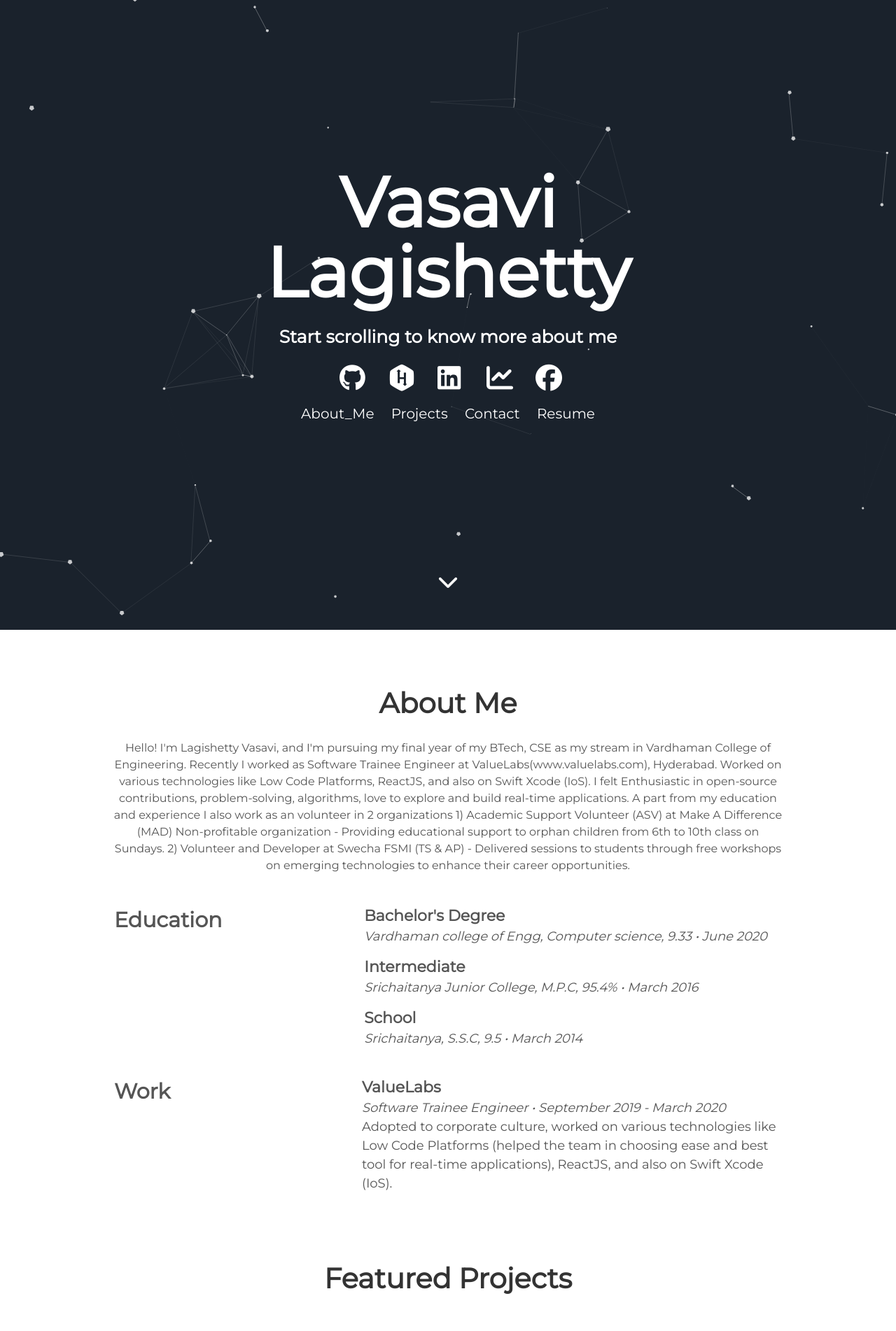
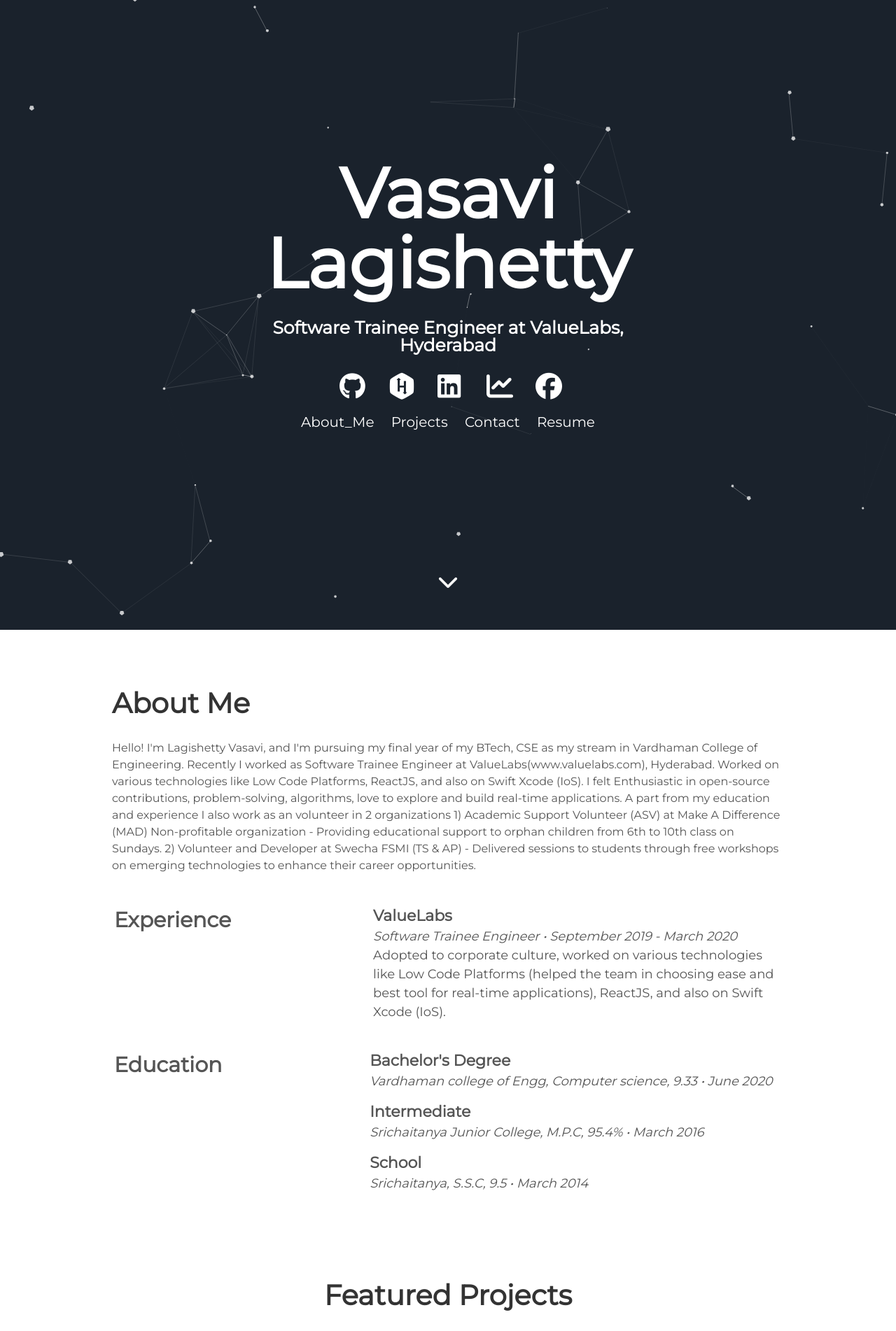
Before and after one commit to VasaviLagishetty/VasaviLagishetty.github.io, a Jekyll site: the page built from index.html, in a window 1280 px wide. Shown: the top 1902 px of the page at 70% size. Built offline with Jekyll 4.4.1, drawn with Linux system fonts in a browser that asks for light colours; nearby versions of some CDN libraries.

Commit message:
updated About_Me page

```diff
--- a/_config.yml
+++ b/_config.yml
@@ -7,7 +7,7 @@ description: A simple blog about me
 # User settings
 username: Vasavi Lagishetty
 user_description: Hello! I'm Lagishetty Vasavi, and I'm pursuing my final year of my BTech, CSE as my stream in Vardhaman College of Engineering. Recently I worked as Software Trainee Engineer at ValueLabs(www.valuelabs.com), Hyderabad. Worked on various technologies like Low Code Platforms, ReactJS, and also on Swift Xcode (IoS). I felt Enthusiastic in open-source contributions, problem-solving, algorithms, love to explore and build real-time applications. A part from my education and experience I also work as an volunteer in 2 organizations 1) Academic Support Volunteer (ASV) at Make A Difference (MAD) Non-profitable organization - Providing educational support to orphan children from 6th to 10th class on Sundays. 2) Volunteer and Developer at Swecha FSMI (TS & AP) - Delivered sessions to students through free workshops on emerging technologies to enhance their career opportunities.
-user_title: Start scrolling to know more about me
+user_title: Software Trainee Engineer at ValueLabs, Hyderabad
 email: vasavi2910@gmail.com
 github_username:  VasaviLagishetty
 hackerrank_username: vasavi_2910
--- a/_includes/about.html
+++ b/_includes/about.html
@@ -16,7 +16,7 @@
      }
      @media only screen and (max-width: 550px) {
       th{
-       padding-right: 60px;
+       padding-right: 100px;
        vertical-align: top;
        font-size: 18px;
      }
@@ -37,7 +37,13 @@
 </div><br>
 <table>
   <tr>
-    <th rowspan="3">Education</th>
+    <th rowspan="1">Experience</th>
+    <td><b>ValueLabs</b><br><i>Software Trainee Engineer • September 2019 - March 2020</i><br>Adopted to corporate culture, worked on various technologies like Low Code Platforms (helped the team in choosing ease and best tool for real-time applications), ReactJS, and also on Swift Xcode (IoS).</td>
+  </tr>
+</table><br>
+<table>
+  <tr>
+    <th rowspan="3">Education&nbsp;</th>
     <td><b>Bachelor's Degree</b><br><i>Vardhaman college of Engg, Computer science, 9.33 • June 2020</i></td>
   </tr>
   <tr>
@@ -48,9 +54,3 @@
   </tr>
 </table>
 <br>
-<table>
-  <tr>
-    <th rowspan="1">Work&nbsp;&nbsp;&nbsp;&nbsp;&nbsp;&nbsp;&nbsp;&nbsp;&nbsp;</th>
-    <td><b>ValueLabs</b><br><i>Software Trainee Engineer • September 2019 - March 2020</i><br>Adopted to corporate culture, worked on various technologies like Low Code Platforms (helped the team in choosing ease and best tool for real-time applications), ReactJS, and also on Swift Xcode (IoS).</td>
-  </tr>
-</table>
--- a/assets/css/main.css
+++ b/assets/css/main.css
@@ -3928,15 +3928,19 @@ sup {
 	max-width:960px;
 	margin:0 auto
 }
-@media only screen and (min-width: 550px) {
+@media only screen and (max-width: 550px) {
     .user-details {
         text-align:center;
         margin:5px auto
     }
-	#projects {
-		width:80%
-	}
-}
+}
+
+@media only screen and (min-width: 550px) {
+    #projects {
+        width:80%
+    }
+}
+
 .user-projects {
 	margin:20px auto
 }
```
Also changed, not shown: 1 other file.
